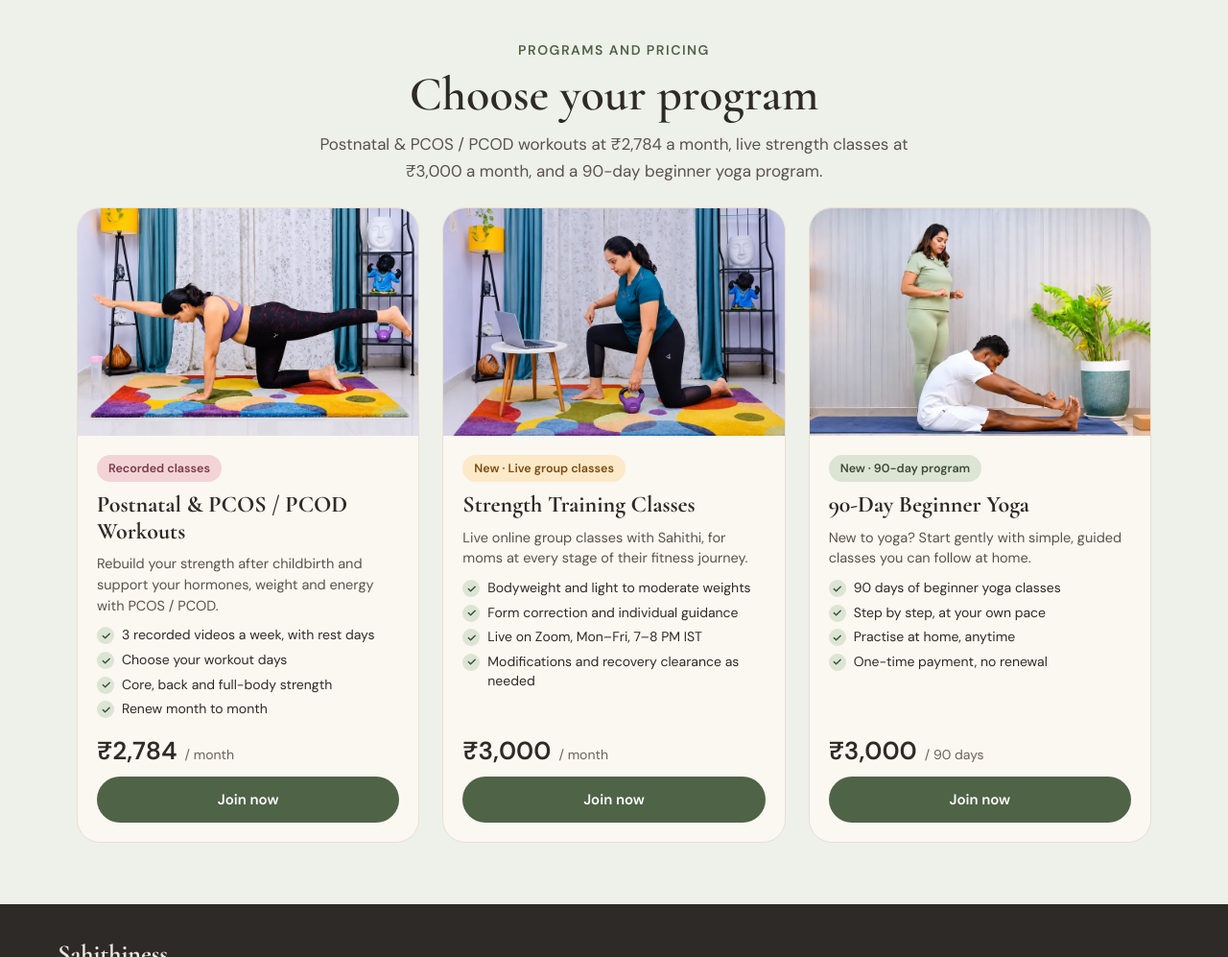
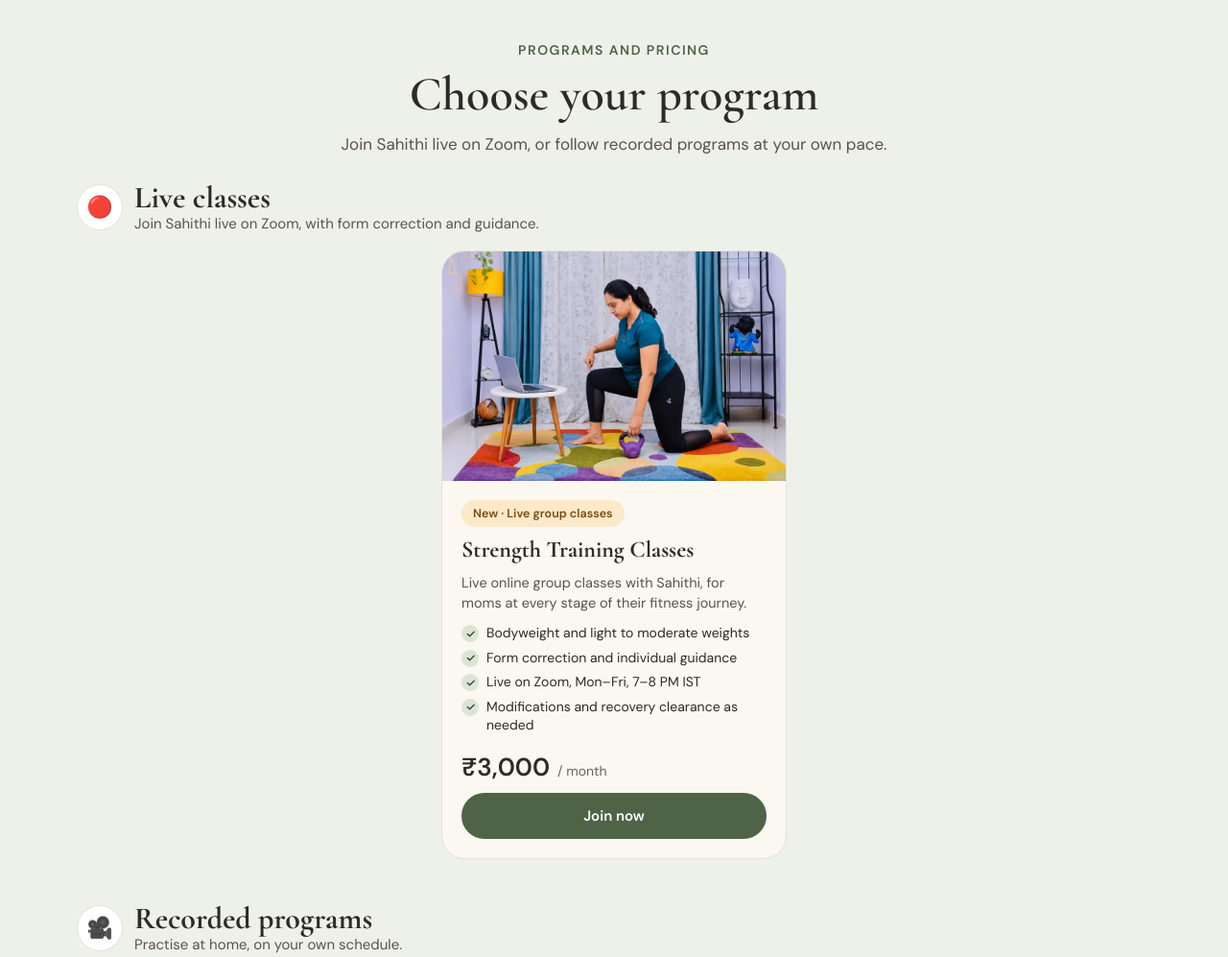
Before and after one commit to fitiqconsultation-fit/sahithiness-website, a plain HTML site: page index.html in a window 1280 px wide. Shown: the part 880-1877 px from the top of the page at 96% size. Drawn offline with nearby package versions, Linux system fonts and the light colour scheme.

Commit message:
Split programs into Live classes and Recorded programs sections
Co-Authored-By: Claude Opus 5.5 <noreply@anthropic.com>
Claude-Session: https://claude.ai/code/session_0185ZaCxDy49GLoicJ76pYoC

```diff
--- a/index.html
+++ b/index.html
@@ -81,6 +81,11 @@ nav{display:flex;align-items:center;justify-content:space-between;gap:16px;paddi
 .hfor{display:grid;grid-template-columns:1fr 1fr;gap:10px;max-width:560px}
 .hfor-item{display:flex;align-items:center;gap:12px;background:#fff;border:1px solid var(--line);border-radius:16px;padding:12px 14px}
 .reqm{color:var(--err);font-weight:700}
+.pgroup{display:flex;flex-direction:column;gap:18px;max-width:1120px;margin:0 auto;width:100%}
+.pgroup + .pgroup{margin-top:20px}
+.pgroup-head{display:flex;align-items:center;gap:12px}.pgroup-head h3{font-family:'Cormorant Garamond',Georgia,serif;font-size:clamp(26px,3vw,32px);font-weight:700;line-height:1.1}
+.pgroup-head p{font-size:15px;color:var(--muted)}.pg-ic{font-size:22px;width:48px;height:48px;flex:0 0 48px;border-radius:999px;background:#fff;display:flex;align-items:center;justify-content:center;border:1px solid var(--line)}
+.pgrid{grid-template-columns:repeat(auto-fit,minmax(280px,360px));justify-content:center}
 .wdays{display:grid;grid-template-columns:repeat(7,1fr);gap:6px}
 .wday{min-height:46px;border:1px solid var(--field);border-radius:12px;background:#fff;font:600 14px 'DM Sans',sans-serif;color:var(--ink);cursor:pointer;padding:0}
 .wday.sel{background:var(--sage);border-color:var(--sage);color:#fff}.wday[disabled]{opacity:.4;cursor:not-allowed}
@@ -310,9 +315,16 @@ fieldset.conds legend{font-size:14px;font-weight:600;padding:0 6px}
     <div class="head">
       <span class="eyebrow">Programs and pricing</span>
       <h2 class="h2">Choose your program</h2>
-      <p class="lead" style="max-width:640px">Postnatal &amp; PCOS / PCOD workouts at ₹2,784 a month, live strength classes at ₹3,000 a month, and a 90-day beginner yoga program.</p>
+      <p class="lead" style="max-width:640px">Join Sahithi live on Zoom, or follow recorded programs at your own pace.</p>
     </div>
-    <div id="program-grid" class="grid g250" style="max-width:1120px;margin:0 auto;width:100%"></div>
+    <div class="pgroup">
+      <div class="pgroup-head"><span class="pg-ic" aria-hidden="true">🔴</span><div><h3>Live classes</h3><p>Join Sahithi live on Zoom, with form correction and guidance.</p></div></div>
+      <div id="program-grid" class="grid g250 pgrid"></div>
+    </div>
+    <div class="pgroup">
+      <div class="pgroup-head"><span class="pg-ic" aria-hidden="true">🎥</span><div><h3>Recorded programs</h3><p>Practise at home, on your own schedule.</p></div></div>
+      <div id="rec-grid" class="grid g250 pgrid"></div>
+    </div>
   </div>
 </section>
 
@@ -349,7 +361,7 @@ fieldset.conds legend{font-size:14px;font-weight:600;padding:0 6px}
   /* Programs shown on the page. Edit names, prices and text here. */
   var PACKAGES = [
     { name: 'Postnatal & PCOS\u00a0/\u00a0PCOD Workouts', kind: 'postnatal', icon: '🤱', photo: 'images/pcos.webp', alt: 'Sahithi doing a bird-dog exercise at home', price: '₹2,784', duration: '/ month', desc: 'Rebuild your strength after childbirth and support your hormones, weight and energy with PCOS / PCOD.', points: ['3 recorded videos a week, with rest days', 'Choose your workout days', 'Core, back and full-body strength', 'Renew month to month'], badge: 'Recorded classes', cta: 'Join now' },
-    { name: 'Strength Training Classes', kind: 'momstrength', icon: '🏋️‍♀️', photo: 'images/strength-live.webp', price: '₹3,000', duration: '/ month', isNew: true, desc: 'Live online group classes with Sahithi, for moms at every stage of their fitness journey.', points: ['Bodyweight and light to moderate weights', 'Form correction and individual guidance', 'Live on Zoom, Mon–Fri, 7–8 PM IST', 'Modifications and recovery clearance as needed'], badge: 'New · Live group classes', cta: 'Join now' },
+    { name: 'Strength Training Classes', kind: 'momstrength', live: true, icon: '🏋️‍♀️', photo: 'images/strength-live.webp', price: '₹3,000', duration: '/ month', isNew: true, desc: 'Live online group classes with Sahithi, for moms at every stage of their fitness journey.', points: ['Bodyweight and light to moderate weights', 'Form correction and individual guidance', 'Live on Zoom, Mon–Fri, 7–8 PM IST', 'Modifications and recovery clearance as needed'], badge: 'New · Live group classes', cta: 'Join now' },
     { name: '90-Day Beginner Yoga', kind: 'yoga', icon: '🧘‍♀️', photo: 'images/yoga-stretch.webp', alt: 'Sahithi guiding a seated forward stretch', price: '₹3,000', duration: '/ 90 days', desc: 'New to yoga? Start gently with simple, guided classes you can follow at home.', points: ['90 days of beginner yoga classes', 'Step by step, at your own pace', 'Practise at home, anytime', 'One-time payment, no renewal'], badge: 'New · 90-day program', cta: 'Join now' }
   ];
 
@@ -413,7 +425,7 @@ fieldset.conds legend{font-size:14px;font-weight:600;padding:0 6px}
   }
 
   function renderPrograms() {
-    $('program-grid').innerHTML = PACKAGES.map(function (p, i) {
+    var cardHtml = function (p, i) {
       var pink = p.kind === 'postnatal';
       return '<article class="card">' + mediaHtml(p, i) +
         '<div class="card-body">' +
@@ -422,7 +434,11 @@ fieldset.conds legend{font-size:14px;font-weight:600;padding:0 6px}
         (p.points ? '<ul class="card-pts">' + p.points.map(function (t) { return '<li>' + esc(t) + '</li>'; }).join('') + '</ul>' : '') +
         '<div class="price"><b>' + esc(p.price) + '</b><span>' + esc(p.duration) + '</span></div>' +
         '<button type="button" class="btn btn-sage" data-enroll="' + i + '">' + esc(p.cta) + '</button></div></article>';
-    }).join('');
+    };
+    var live = '', rec = '';
+    PACKAGES.forEach(function (p, i) { if (p.live) live += cardHtml(p, i); else rec += cardHtml(p, i); });
+    $('program-grid').innerHTML = live;
+    $('rec-grid').innerHTML = rec;
   }
   document.addEventListener('click', function (e) {
     var vb = e.target.closest && e.target.closest('[data-video]');
```
